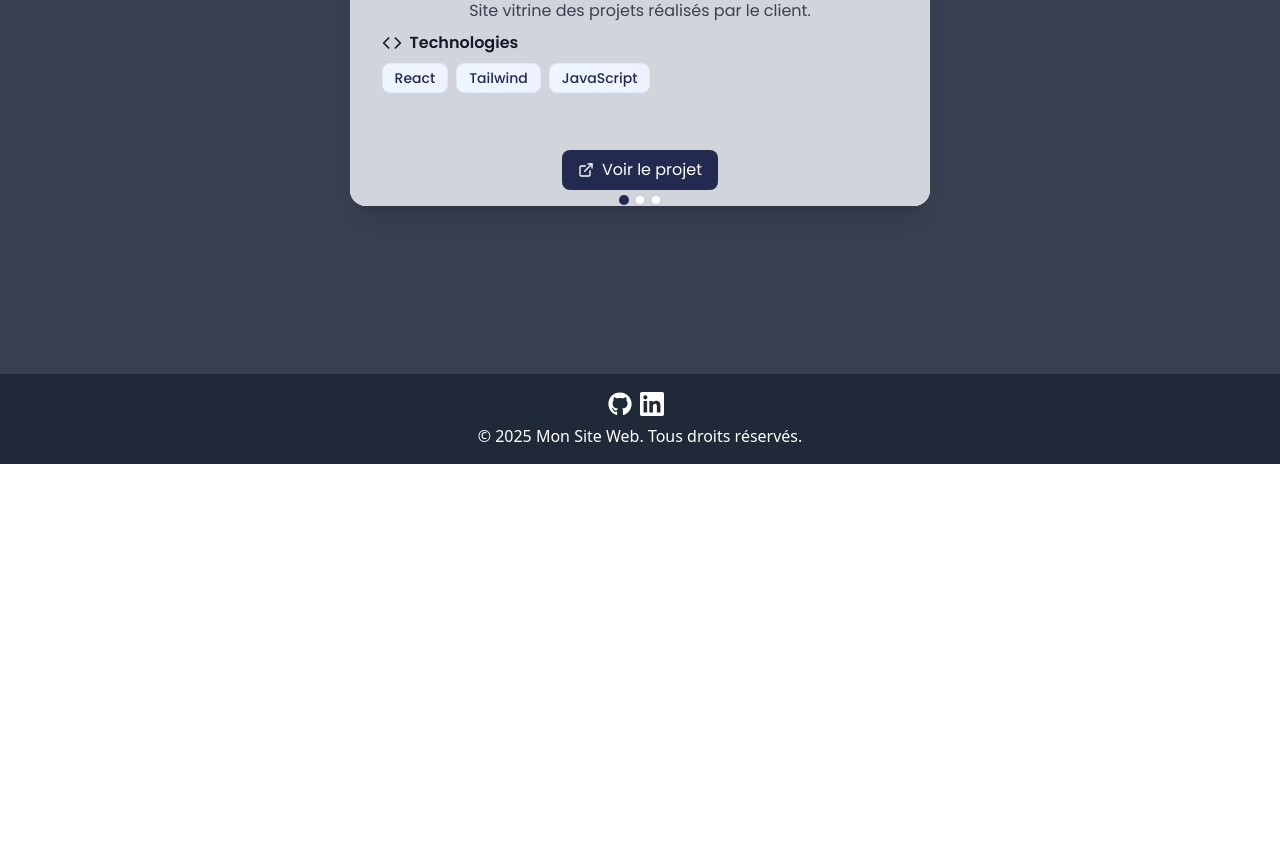
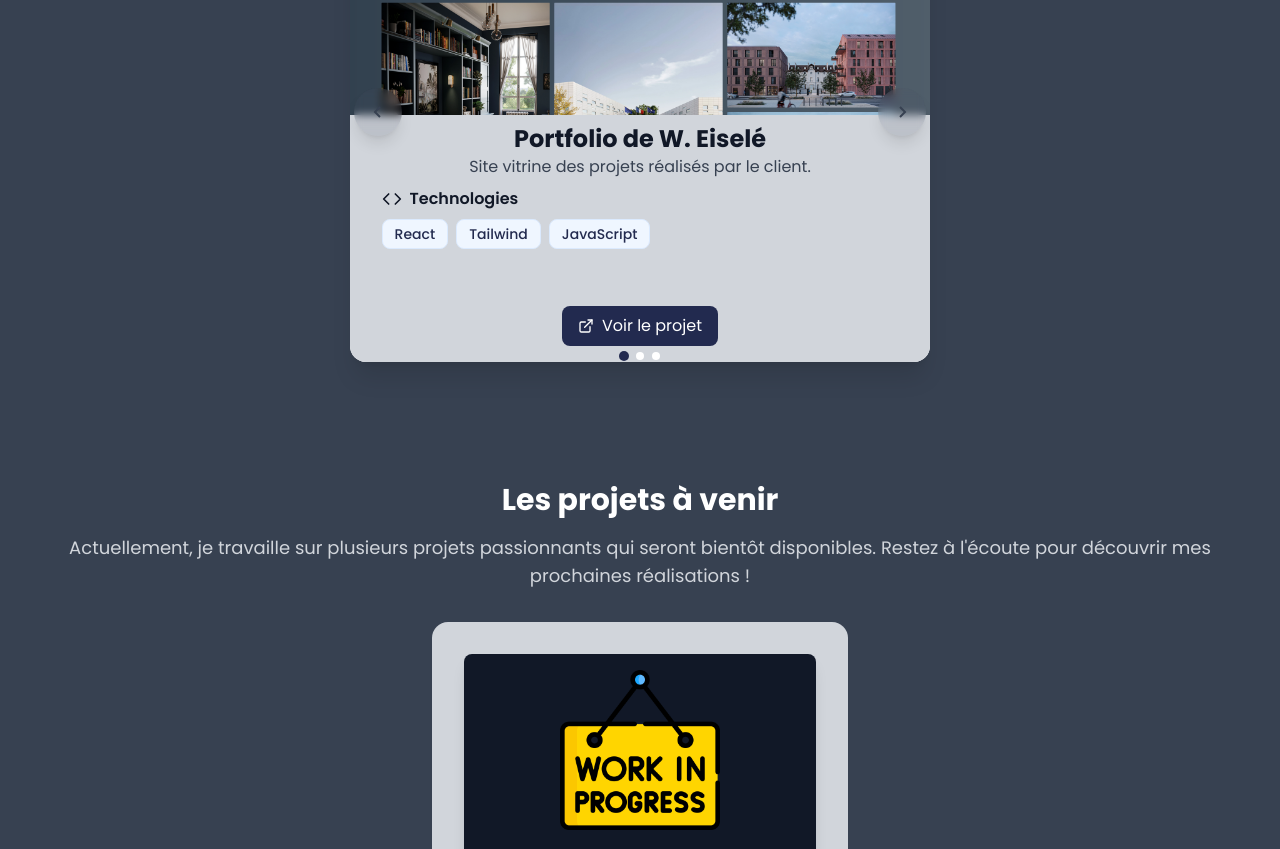
Before and after one commit to EmmanuelleEisele/Portfolio_Emmanuelle_E, a React (Vite) app: page / in a window 1280 px wide. Shown: the part 1934-2783 px from the top of the page. Before the commit the page ends 2398 px from the top, so only its background shows below. Built offline with nearby package versions, Linux system fonts and the light colour scheme; a web font is replaced by a local one.

Commit message:
adding future projects section

```diff
--- a/src/components/Carousel.jsx
+++ b/src/components/Carousel.jsx
@@ -49,7 +49,7 @@ export default function Carousel() {
         </button>
 
         {/* Carousel content */}
-        <div className="relative h-[400px] md:h-[500px] overflow-hidden">
+        <div className="relative h-[400px] md:h-[500px] overflow-hidden" >
           {projects.map((project, index) => (
             <div
               key={project.id}
@@ -93,7 +93,7 @@ export default function Carousel() {
                         {project.techno.map((tech, i) => (
                           <span
                             key={i}
-                            className=" bg-gradient-to-r from-blue-50 to-indigo-50 text-[rgb(34,42,79)] px-3 py-1 rounded-lg text-[0.8rem] md:text-sm font-medium border border-blue-100"
+                            className=" bg-blue-50 text-[rgb(34,42,79)] px-3 py-1 rounded-lg text-[0.8rem] md:text-sm font-medium border border-blue-100"
                           >
                             {tech}
                           </span>
--- a/src/components/Footer.jsx
+++ b/src/components/Footer.jsx
@@ -12,8 +12,8 @@ export default function Footer() {
       <Link href="https://www.linkedin.com/in/emmanuelle-eiselé-b5560a341" target="_blank">
       <SiLinkedin className="inline-block mr-2" size={24} />
       </Link>
-
       </div>
+      <Link>Mentions Légales</Link>
       <p>© 2025 Mon Site Web. Tous droits réservés.</p>
     </footer>
   )
--- a/src/data/futurProjects.js
+++ b/src/data/futurProjects.js
@@ -2,15 +2,15 @@ export const futurProjectsData = [
   {
     id: 1,
     title: "Application de calendrier partagé",
-    description: "Une application mobile et un site web pour gérer un calendrier partagé.",
-    image: "/src/assets/futur_project1.png",
+    description: "Une application mobile ainsi qu'un site web pour gérer un calendrier partagé.",
+    image: "/src/assets/wip.png",
     techno: ["React", "Flutter", "JavaScript","MongoDB", "Mongoose", "JWT"]
   },
   {
     id: 2,
     title: "Site de e-commerce",
     description: "Un site de vente en ligne avec panier d'achat et paiement sécurisé.",
-    image: "/src/assets/futur_project2.png",
+    image: "/src/assets/wip.png",
     techno: ["React", "Node.js", "Express", "Stripe", "JWT"]
   },
 ]
--- a/src/data/projects.js
+++ b/src/data/projects.js
@@ -3,6 +3,7 @@ export const projectsData = [
     id: 1,
     title: "Portfolio de W. Eiselé",
     description: "Site vitrine des projets réalisés par le client.",
+    detail: "Création d'un site portfolio pour un graphiste 3D freelance afin de présenter ses projets et compétences. Le site est conçu pour être responsive et optimisé pour le référencement.",
     image: "/src/assets/portfolio_we.png",
     link: "https://www.williameisele.fr/",
     techno: ["React", "Tailwind", "JavaScript"]
@@ -11,6 +12,7 @@ export const projectsData = [
     id: 2,
     title: "SeniorLove",
     description: "Un site de rencontres pour les + 60 ans.",
+    detail: "Développement d'une application web de rencontres destinée aux personnes de plus de 60 ans. L'application permet aux utilisateurs de créer un profil, de rechercher des correspondances et de communiquer en toute sécurité.",
     image: "/src/assets/seniorLove.png",
     link: "https://seniorlove-zeta.vercel.app/",
     techno: ["React", "Node.js", "Express", "PostgreSQL", "Sequelize", "Axios", "JWT"]
@@ -19,6 +21,7 @@ export const projectsData = [
     id: 3,
     title: "Portfolio Personnel",
     description: "Le site sur lequel vous vous trouvez actuellement.",
+    detail: "Développement de mon propre portfolio pour présenter mes compétences, projets et expériences en tant que développeuse web. Le site est conçu pour être moderne, responsive et facile à naviguer.",
     image: "/src/assets/portfolio_ee.png",
     link: "https://mon-portfolio.com",
     techno: ["React", "Tailwind", "JavaScript"]
--- a/src/pages/homepage.jsx
+++ b/src/pages/homepage.jsx
@@ -1,9 +1,8 @@
 import { LuArrowDown, LuCircleChevronDown } from "react-icons/lu";
 import Carousel from "../components/Carousel";
-
+import futurProjectsData from "../data/futurProjects";
 
 export default function Home() {
-
   // scrolling
   const scrollToAbout = () => {
     const aboutSection = document.getElementById("about-section");
@@ -82,17 +81,62 @@ export default function Home() {
             </div>
           </div>
         </section>
-
+      </div>
       {/* Section Projects */}
       <div
         id="projects-section"
-          className="bg-gray-700 min-h-screen p-4 flex flex-col justify-center items-center "
+        className="bg-gray-700 min-h-screen p-4 flex flex-col justify-center items-center font-['Poppins']"
       >
         <div className="max-w-8xl mx-auto text-center ">
           <h2 className="text-3xl font-bold mb-4 text-white">Mes Projets</h2>
           <Carousel />
         </div>
       </div>
+      {/* Section Projet en cours */}
+      <div
+        id="ongoing-projects-section"
+        className="bg-gray-700 min-h-screen p-4 flex flex-col justify-center items-center font-['Poppins']"
+      >
+        <div className="max-w-8xl mx-auto text-center ">
+          <h2 className="text-3xl font-bold mb-4 text-white">
+            Les projets à venir
+          </h2>
+          <p className="text-gray-300 text-lg mb-8">
+            Actuellement, je travaille sur plusieurs projets passionnants qui
+            seront bientôt disponibles. Restez à l'écoute pour découvrir mes
+            prochaines réalisations !
+          </p>
+          <div className="bg-gray-300 mx-auto p-8 rounded-2xl w-11/12 md:w-8/12 lg:w-6/12 xl:w-4/12 h-fit">
+            <div className="flex flex-col gap-8">
+              {futurProjectsData.map((project) => (
+                <div
+                  key={project.id}
+                  className="bg-gray-900 p-4 rounded-lg shadow-lg"
+                >
+                  <img
+                    src={project.image}
+                    alt={project.title}
+                    className="w-40 mx-auto object-cover mb-4 rounded"
+                  />
+                  <h3 className="text-xl font-bold mb-2 text-white">
+                    {project.title}
+                  </h3>
+                  <p className="text-gray-300 mb-4">{project.description}</p>
+                  <div className="flex flex-wrap gap-2">
+                    {project.techno.map((tech, index) => (
+                      <span
+                        key={index}
+                        className="bg-blue-50 text-[rgb(34,42,79)] px-3 py-1 rounded-lg text-[0.8rem] md:text-sm font-medium border border-blue-100"
+                      >
+                        {tech}
+                      </span>
+                    ))}
+                  </div>
+                </div>
+              ))}
+            </div>
+          </div>
+        </div>
       </div>
     </>
   );
```
Also changed, not shown: src/assets/wip.png (added). Lines whose indentation alone changed are shown as unchanged.
